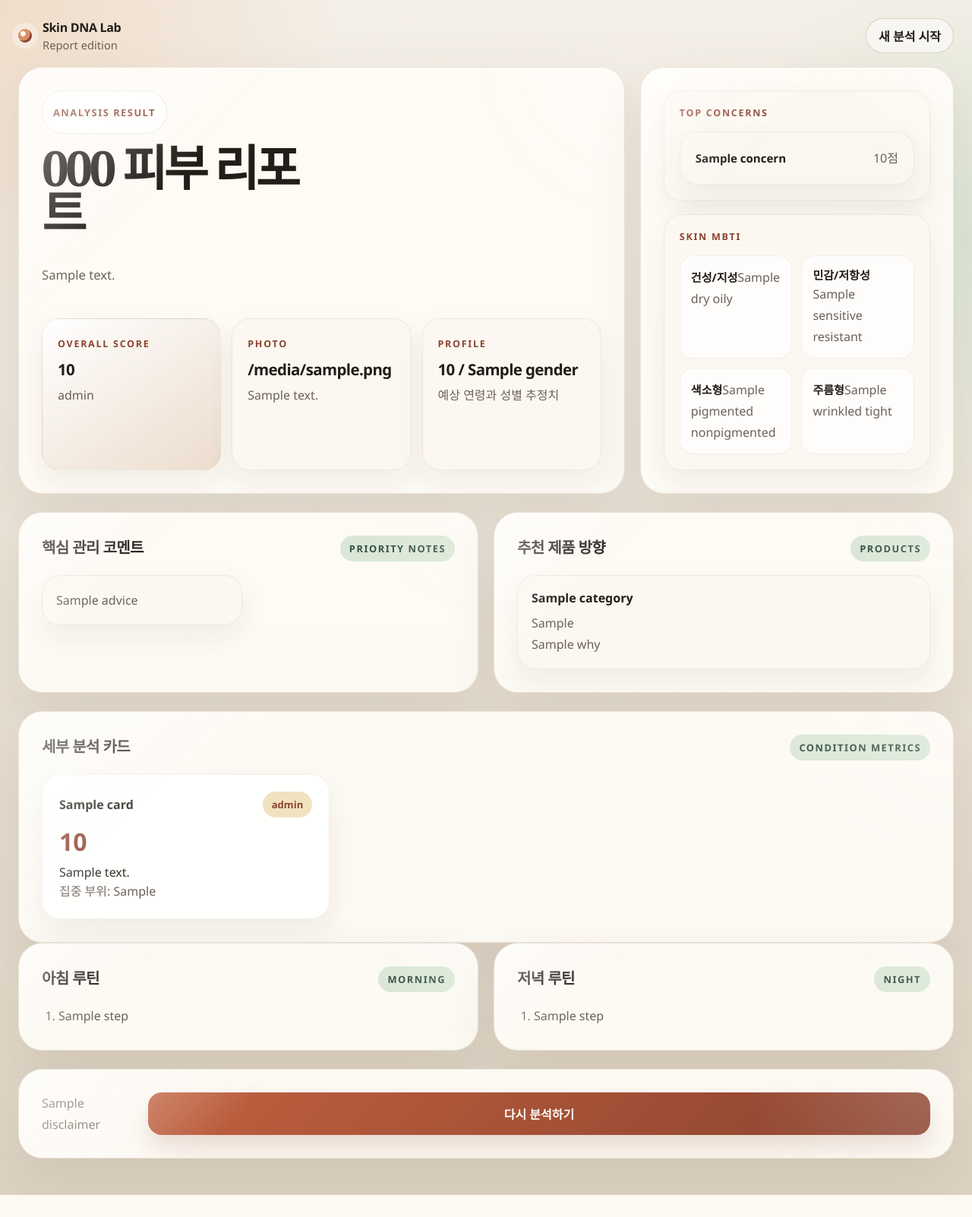
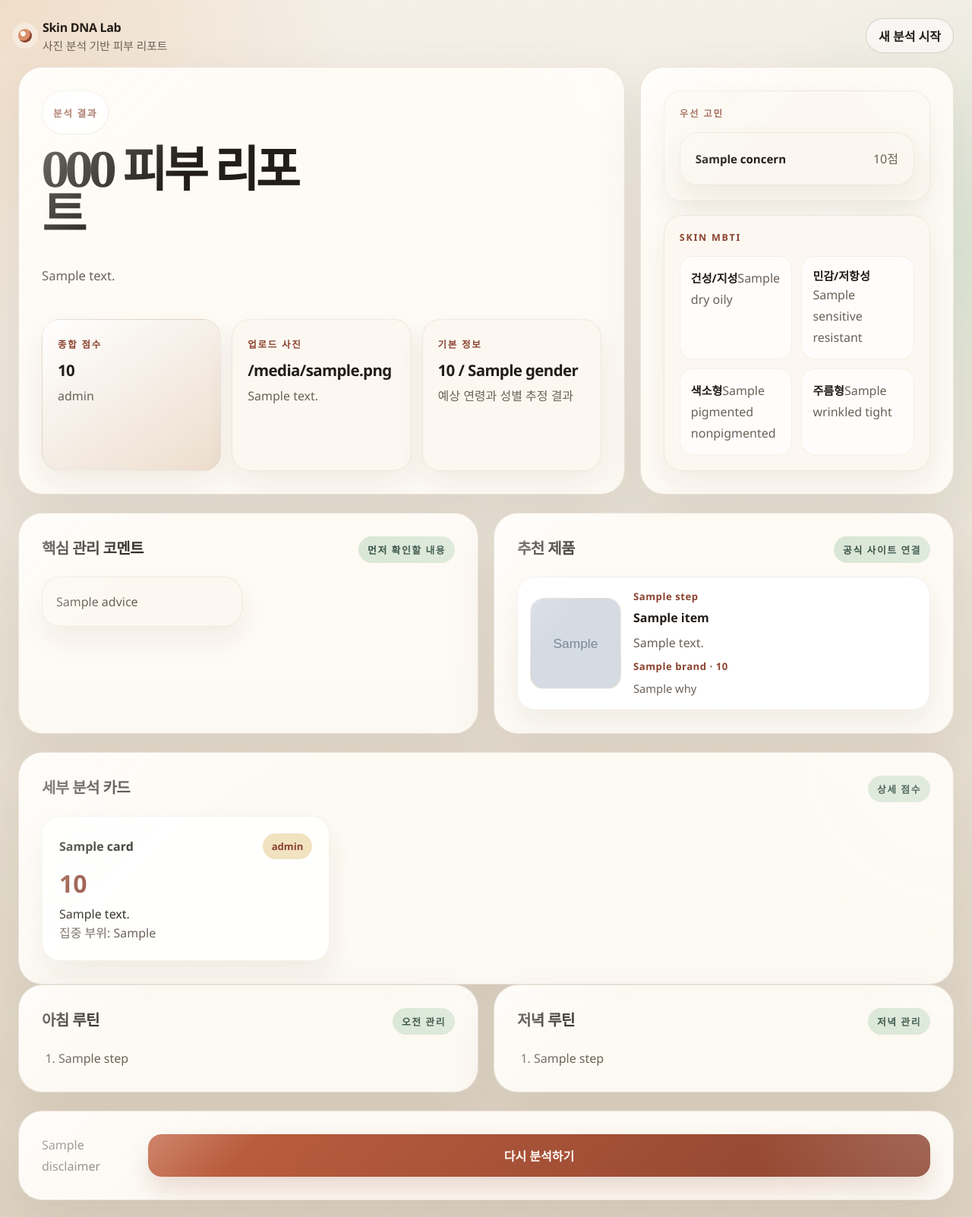
Before and after one commit to fhfcpwlwl/SW-test, a Flask app: template templates/result.html in a window 1280 px wide. Shown: the top 1602 px of the page at 76% size. Before the commit the page ends 1573 px from the top, so only its background shows below. Run offline with Flask 3, Linux system fonts and the light colour scheme; the template is opened without the code that fills it: most values are stand-ins (such as "Sample title", 1, 10 or a date in 2020); grey boxes marked "Sample" are stand-in pictures.

Commit message:
Link recommendations to Hyafilia products

```diff
--- a/static/style.css
+++ b/static/style.css
@@ -127,8 +127,10 @@ body::before {
 }
 
 .header-note {
-    max-width: 320px;
+    max-width: none;
+    white-space: nowrap;
     text-align: right;
+    letter-spacing: -0.01em;
     line-height: 1.55;
 }
 
@@ -638,6 +640,75 @@ input[type="file"] {
     grid-template-columns: repeat(3, minmax(0, 1fr));
 }
 
+.product-grid {
+    display: grid;
+    gap: 16px;
+}
+
+.product-card {
+    display: grid;
+    grid-template-columns: 120px minmax(0, 1fr);
+    gap: 16px;
+    align-items: center;
+    padding: 16px;
+    border-radius: var(--radius-lg);
+    background: rgba(255, 255, 255, 0.9);
+    border: 1px solid rgba(100, 77, 47, 0.09);
+    box-shadow: var(--shadow-soft);
+    color: inherit;
+    text-decoration: none;
+    transition: transform 0.18s ease, box-shadow 0.18s ease, border-color 0.18s ease;
+}
+
+.product-card:hover {
+    transform: translateY(-2px);
+    border-color: var(--accent);
+    box-shadow: 0 18px 32px rgba(139, 67, 47, 0.1);
+}
+
+.product-image-wrap {
+    aspect-ratio: 1 / 1;
+    border-radius: 18px;
+    overflow: hidden;
+    background: linear-gradient(180deg, #fffdf8, #f2ebe1);
+    border: 1px solid rgba(100, 77, 47, 0.08);
+}
+
+.product-image {
+    width: 100%;
+    height: 100%;
+    object-fit: cover;
+    display: block;
+}
+
+.product-copy {
+    display: grid;
+    gap: 8px;
+}
+
+.product-step,
+.product-meta {
+    color: var(--accent-deep);
+    font-size: 0.82rem;
+    font-weight: 800;
+    letter-spacing: 0.04em;
+}
+
+.product-copy strong {
+    font-size: 1rem;
+    line-height: 1.45;
+}
+
+.product-copy p,
+.product-why {
+    color: var(--muted);
+    line-height: 1.65;
+}
+
+.product-why {
+    font-size: 0.92rem;
+}
+
 .metric-box {
     padding: 22px;
     border-radius: var(--radius-lg);
@@ -725,7 +796,7 @@ input[type="file"] {
     }
 
     .header-note {
-        max-width: none;
+        white-space: normal;
         text-align: left;
     }
 
@@ -754,7 +825,8 @@ input[type="file"] {
 
     .tip-grid,
     .option-row,
-    .mbti-grid {
+    .mbti-grid,
+    .product-card {
         grid-template-columns: 1fr;
     }
 
--- a/templates/result.html
+++ b/templates/result.html
@@ -13,7 +13,7 @@
                 <span class="brand-orb"></span>
                 <span class="brand-copy">
                     <strong>Skin DNA Lab</strong>
-                    <span>Report edition</span>
+                    <span>사진 분석 기반 피부 리포트</span>
                 </span>
             </a>
             <a href="/" class="ghost-link">새 분석 시작</a>
@@ -22,33 +22,33 @@
         <section class="report-hero">
             <article class="hero-stage hero-stage-report">
                 <div class="hero-copy">
-                    <span class="eyebrow">Analysis Result</span>
+                    <span class="eyebrow">분석 결과</span>
                     <h1>{{ result.skin_mbti.code }} 피부 리포트</h1>
                     <p class="hero-text">{{ result.report.summary }}</p>
                 </div>
 
                 <div class="report-snapshot">
                     <div class="snapshot-card snapshot-score">
-                        <span class="snapshot-label">Overall Score</span>
+                        <span class="snapshot-label">종합 점수</span>
                         <strong>{{ result.report.overall_score }}</strong>
                         <p>{{ result.report.overall_level }}</p>
                     </div>
                     <div class="snapshot-card">
-                        <span class="snapshot-label">Photo</span>
+                        <span class="snapshot-label">업로드 사진</span>
                         <strong>{{ result.filename }}</strong>
                         <p>{{ result.content_type }}</p>
                     </div>
                     <div class="snapshot-card">
-                        <span class="snapshot-label">Profile</span>
+                        <span class="snapshot-label">기본 정보</span>
                         <strong>{{ result.analysis.age }} / {{ result.analysis.gender }}</strong>
-                        <p>예상 연령과 성별 추정치</p>
+                        <p>예상 연령과 성별 추정 결과</p>
                     </div>
                 </div>
             </article>
 
             <aside class="hero-summary report-side">
                 <div class="summary-panel">
-                    <span class="panel-kicker">Top Concerns</span>
+                    <span class="panel-kicker">우선 고민</span>
                     <div class="priority-list">
                         {% for concern in result.report.top_concerns %}
                         <div class="priority-item">
@@ -74,7 +74,7 @@
             <article class="report-card report-card-wide">
                 <div class="report-card-head">
                     <h2>핵심 관리 코멘트</h2>
-                    <span class="badge-pill">Priority Notes</span>
+                    <span class="badge-pill">먼저 확인할 내용</span>
                 </div>
                 <div class="advice-stream">
                     {% for advice in result.advice %}
@@ -85,16 +85,23 @@
 
             <article class="report-card">
                 <div class="report-card-head">
-                    <h2>추천 제품 방향</h2>
-                    <span class="badge-pill">Products</span>
+                    <h2>추천 제품</h2>
+                    <span class="badge-pill">공식 사이트 연결</span>
                 </div>
-                <div class="stack-list">
+                <div class="product-grid">
                     {% for item in result.report.product_recommendations %}
-                    <div class="soft-block">
-                        <strong>{{ item.category }}</strong>
-                        <p>{{ item.product_type }}</p>
-                        <span>{{ item.why }}</span>
-                    </div>
+                    <a href="{{ item.url }}" target="_blank" rel="noopener noreferrer" class="product-card">
+                        <div class="product-image-wrap">
+                            <img src="{{ item.image_url }}" alt="{{ item.name }}" class="product-image">
+                        </div>
+                        <div class="product-copy">
+                            <span class="product-step">{{ item.step }}</span>
+                            <strong>{{ item.name }}</strong>
+                            <p>{{ item.summary }}</p>
+                            <span class="product-meta">{{ item.brand }} · {{ item.price }}</span>
+                            <span class="product-why">{{ item.why }}</span>
+                        </div>
+                    </a>
                     {% endfor %}
                 </div>
             </article>
@@ -103,7 +110,7 @@
         <section class="report-card">
             <div class="report-card-head">
                 <h2>세부 분석 카드</h2>
-                <span class="badge-pill">Condition Metrics</span>
+                <span class="badge-pill">상세 점수</span>
             </div>
             <div class="metric-grid">
                 {% for card in result.report.condition_cards %}
@@ -124,7 +131,7 @@
             <article class="report-card">
                 <div class="report-card-head">
                     <h2>아침 루틴</h2>
-                    <span class="badge-pill">Morning</span>
+                    <span class="badge-pill">오전 관리</span>
                 </div>
                 <ol class="routine-list">
                     {% for step in result.report.routine.morning %}
@@ -136,7 +143,7 @@
             <article class="report-card">
                 <div class="report-card-head">
                     <h2>저녁 루틴</h2>
-                    <span class="badge-pill">Night</span>
+                    <span class="badge-pill">저녁 관리</span>
                 </div>
                 <ol class="routine-list">
                     {% for step in result.report.routine.evening %}
```
Also changed, not shown: hyafilia_products.py (added, +88 -0 lines), skin_analyzer.py (+67 -72 lines), templates/index.html (+27 -27 lines).
